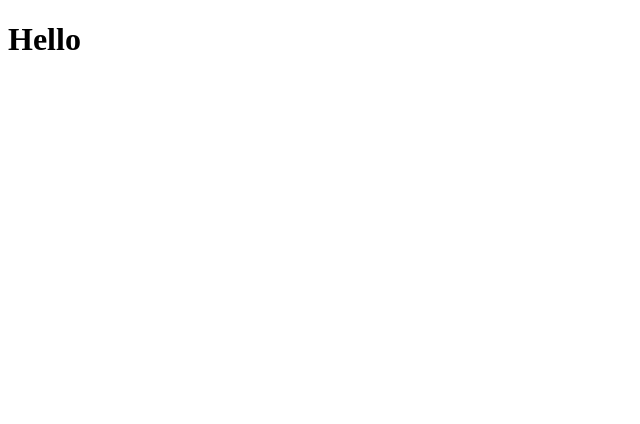
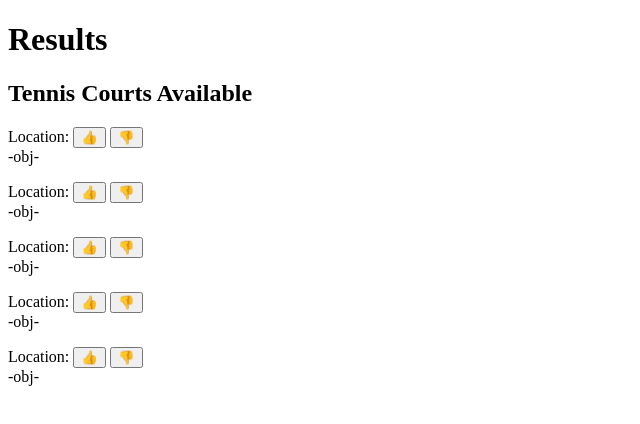
Before and after one commit to court-me/court-me, a React app: page / in a window 1280 px wide. Shown: the top 424 px of the page, without its empty margins (0-640 px from the left). Built offline with nearby package versions, Linux system fonts and the light colour scheme.

Commit message:
results updated

```diff
--- a/client/src/features/App.jsx
+++ b/client/src/features/App.jsx
@@ -1,5 +1,5 @@
 import React from 'react';
-import Results from './Results';
+import Results from './results/Results.jsx';
 
 
 
--- a/client/src/features/Results.jsx
+++ /dev/null
@@ -1,13 +0,0 @@
-import React from "react";
-
-
-const Results = () => {
-
-
-    return (
-        <h1>Hello</h1>
-    )
-};
-
-
-export default Results
--- /dev/null
+++ b/client/src/features/results/Results.jsx
@@ -0,0 +1,51 @@
+import React from "react";
+
+
+const Results = () => {
+
+
+const handleOnClickLike = () => {
+// functionality for clicking the like button goes here.
+// AFter request is sent, connect component to props to be send to the favorites component.
+};
+const handleOnClickDislike = () => {
+    // functionality for clicking the dislike button goes here.
+    //After request is sent, connect component to props to be sent to dislikes component
+};
+
+
+    return (
+
+        <>
+
+        <h1>Results</h1>
+
+        <h2>Tennis Courts Available</h2>
+
+        <>
+        <p className='Results_Display' id={'resultsApi'}>Location: <button onclick={handleOnClickLike}id='LikeButton'>👍</button> <button onclick={handleOnClickDislike} id='DislikeButton'>👎</button><br/>-obj-</p>
+        </>
+
+        <>
+        <p className='Results_Display' id={'resultsApi'}>Location: <button onclick={handleOnClickLike}id='LikeButton'>👍</button> <button onclick={handleOnClickDislike} id='DislikeButton'>👎</button><br/>-obj-</p>
+        </>
+
+        <>
+        <p className='Results_Display' id={'resultsApi'}>Location: <button onclick={handleOnClickLike}id='LikeButton'>👍</button> <button onclick={handleOnClickDislike} id='DislikeButton'>👎</button><br/>-obj-</p>
+        </>
+
+        <>
+        <p className='Results_Display' id={'resultsApi'}>Location: <button onclick={handleOnClickLike}id='LikeButton'>👍</button> <button onclick={handleOnClickDislike} id='DislikeButton'>👎</button><br/>-obj-</p>
+        </>
+
+        <>
+        <p className='Results_Display' id={'resultsApi'}>Location: <button onclick={handleOnClickLike}id='LikeButton'>👍</button> <button onclick={handleOnClickDislike} id='DislikeButton'>👎</button><br/>-obj-</p>
+        </>
+
+
+        </>
+    )
+};
+
+
+export default Results
```
